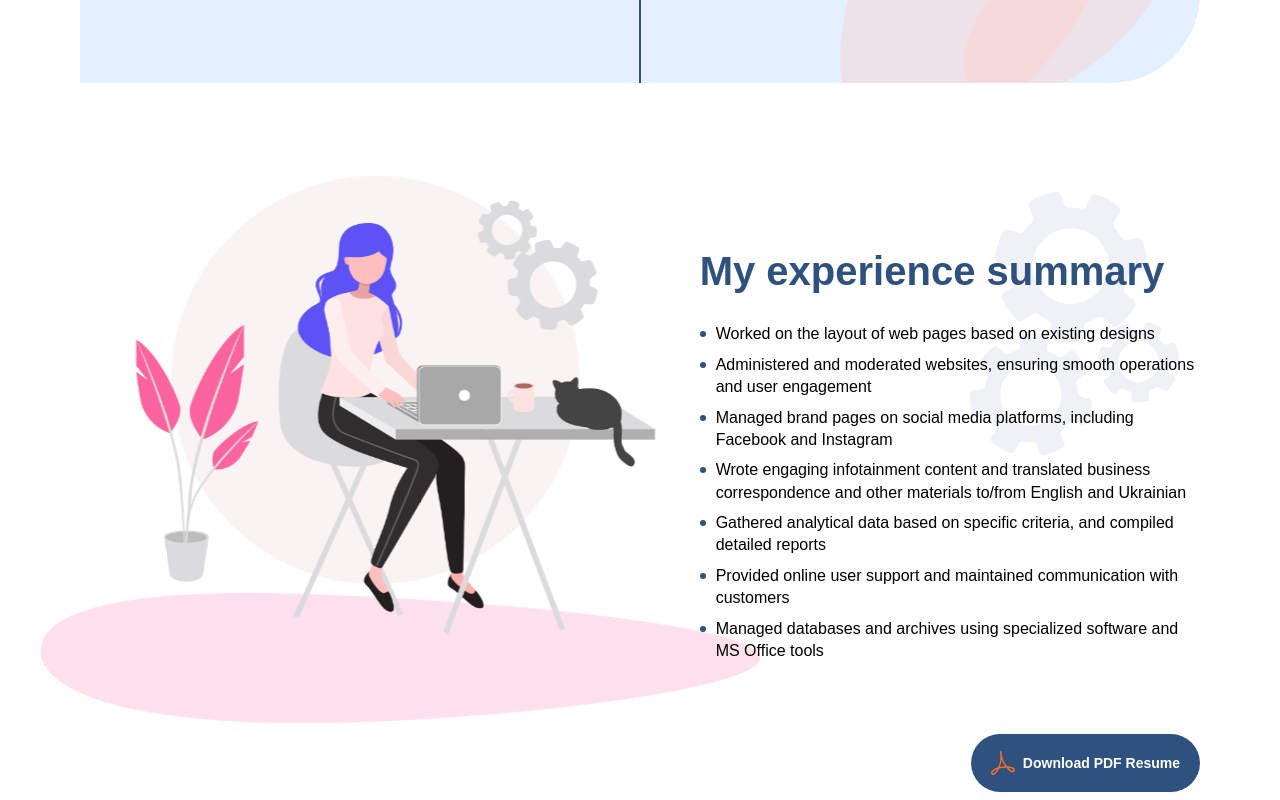
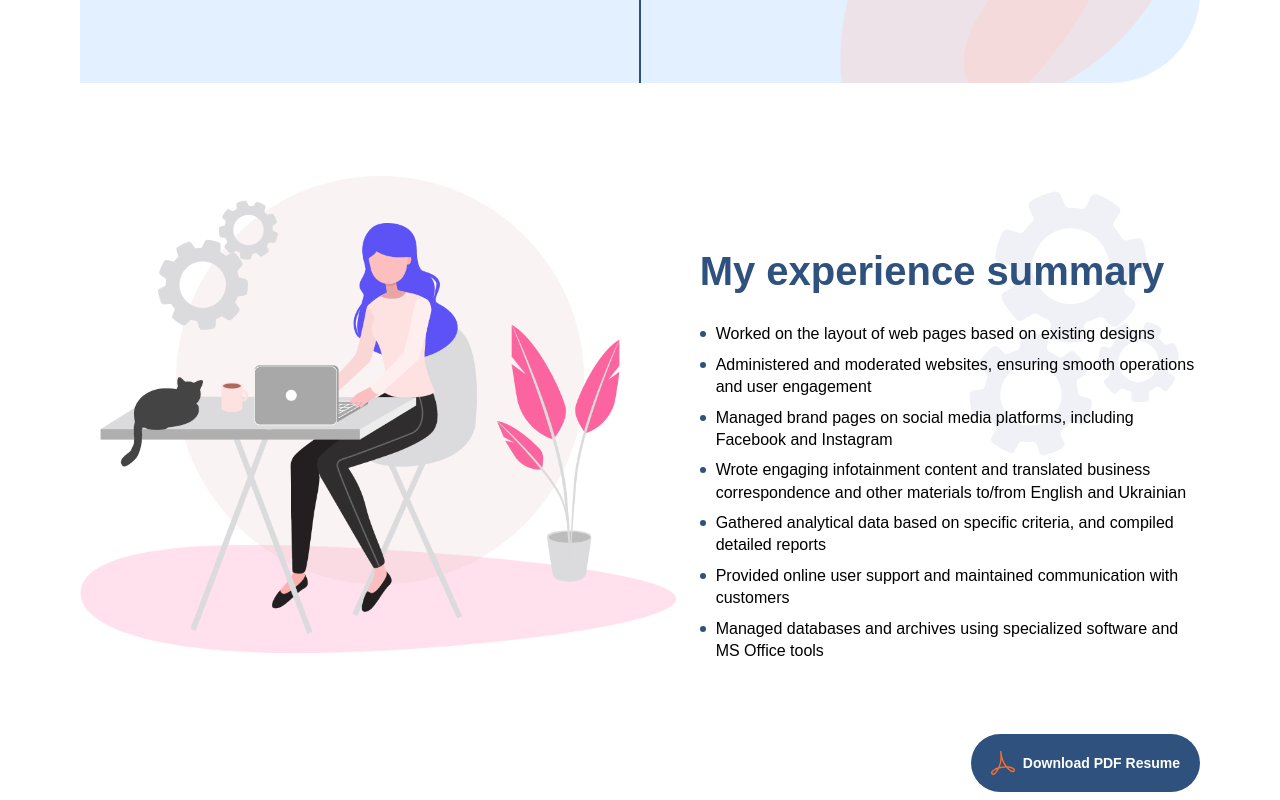
Before and after one commit to ev-indrik/my-portfolio, a React (Vite) app: page /about in a window 1280 px wide. Shown: the part 3220-4020 px from the top of the page. Built offline with nearby package versions, Linux system fonts and the light colour scheme.

Commit message:
feat: add HeroSection animation layout logic

```diff
--- a/src/App.scss
+++ b/src/App.scss
@@ -34,7 +34,7 @@ body {
     padding: 0 60px;
   }
 
-  @media screen and (max-width: 320px) {
+  @media screen and (max-width: 480px) {
     padding: 0 12px;
   }
 }
--- a/src/components/hero-section/HeroSection.scss
+++ b/src/components/hero-section/HeroSection.scss
@@ -54,6 +54,33 @@
     }
   }
 
+  .section-animation-wrapper {
+
+    .animation-wrapper {
+      position: relative;
+
+      .lottie-animation {
+      }
+
+      .animation-bg-img {
+        position: absolute;
+        bottom: 0;
+        left: 0;
+        z-index: -1;
+
+        img {
+        width: 100%;
+        height: 100%;
+        object-fit: contain;
+        }
+      }
+    }
+
+    @include mixins.lg-max {
+      align-content: center;
+    }
+  }
+
   .image-container {
     position: relative;
     overflow: visible;
--- a/src/components/hero-section/HeroSection.tsx
+++ b/src/components/hero-section/HeroSection.tsx
@@ -98,7 +98,7 @@ const HeroSection: FC<HeroSectionProps> = ({
         <div className={'hero-section-wrapper'} style={{paddingBottom: paddingBtm}}>
             <div className={'container'}>
 
-                {bgImg &&
+                {(bgImg && !animationSrc) &&
                     <div
                         className={'hero-section-bg-wrapper'}
                         style={isDesktop ? bgImg?.desktop : bgImg?.mobile}
@@ -114,7 +114,7 @@ const HeroSection: FC<HeroSectionProps> = ({
                     style={{paddingBottom: 16}}
                 >
                     <Col
-                        xxl={spanNumber} xl={spanNumber + 1} lg={spanNumber+1} md={spanNumber + 1} sm={20} xs={24}
+                        xxl={spanNumber} xl={spanNumber + 1} lg={spanNumber + 1} md={spanNumber + 1} sm={20} xs={24}
                         className={'texts-container'}
                         order={isReversed ? 2 : 1}
                     >
@@ -185,18 +185,37 @@ const HeroSection: FC<HeroSectionProps> = ({
                             // align={'bottom'}
                             style={{height: '100%', paddingBottom: isDesktop ? 0 : 42}}
                         >
-                            <div className={isImgMirrored ? 'image-container mirrored' : 'image-container'}
-                                 style={{paddingBottom: imgPaddingBottom}}>
-                                {imageSrc && <img src={imageSrc} alt={'illustration of developer'}/>}
+                            <div
+                                className={
+                                    animationSrc
+                                        ? "section-animation-wrapper"
+                                        : isImgMirrored
+                                            ? "image-container mirrored"
+                                            : "image-container"
+                                }
+                                style={{paddingBottom: imgPaddingBottom}}
+                            >
+                                {imageSrc && <img src={imageSrc} alt="illustration of developer"/>}
 
-                                {animationSrc &&
-                                    <Lottie
-                                        // lottieRef={lottieRef}
-                                        animationData={animationSrc}
-                                        loop
-                                        autoplay
-                                    />}
+                                {animationSrc && (
+                                    <div className={'animation-wrapper'}>
+                                        <Lottie
+                                            animationData={animationSrc}
+                                            loop
+                                            autoplay
+                                            className={'lottie-animation'}
+                                        />
+
+                                        {bgImg?.image && (
+                                            <div className={'animation-bg-img'}>
+                                                <img src={bgImg.image} alt={"abstract illustration"}/>
+                                            </div>
+                                        )}
+
+                                    </div>
+                                )}
                             </div>
+
                         </Row>
                     </Col>
                 </Row>
--- a/src/pages/about/About.tsx
+++ b/src/pages/about/About.tsx
@@ -12,7 +12,6 @@ import leaveHorizontalImg from '@/pages/about/assets/horizontal_leave.png'
 import {useNavigate} from "react-router";
 import ScrollToTop from "@/hoc/scroll-to-top/ScrollToTop";
 import {onPdfClick} from "@/components/download-pfd-btn/DownloadPdfBtn";
-import useIsMobile from "@/hook/useIsMobile";
 import useBreakpoint from "antd/es/grid/hooks/useBreakpoint";
 import WebsiteDivider from "@/components/website-divider/WebsiteDivider";
 
@@ -23,10 +22,9 @@ const About: FC = () => {
 
         const navigate = useNavigate()
         const onProjectsClick = () => navigate('/projects')
-        const isMobile = useIsMobile();
         const {xxl, xl, lg,} = useBreakpoint()
 
-        return isMobile ? (
+        return (
             <>
                 <HeroSection
                     mainTitle={sectionData.mainTitle}
@@ -41,41 +39,23 @@ const About: FC = () => {
                     }}
                 />
                 {!(xxl || xl || lg) && <div className={'container'} style={{marginTop: -60, marginBottom: -40}}>
-                    <WebsiteDivider />
+                    <WebsiteDivider/>
                 </div>
                 }
                 <HardSkills/>
                 <WorkExperience/>
-            </>
-        ) : (
-            <>
                 <HeroSection
-                    mainTitle={sectionData.mainTitle}
-                    description={sectionData.description}
-                    buttonText={sectionData.buttonText}
-                    imageSrc={imageSrc}
-                    onClick={onProjectsClick}
-                    bgImg={{
-                        image: bgImg,
-                        desktop: {width: '86%', right: '-175px', top: '-40px'},
-                        mobile: {width: '100%', bottom: 80, right: 0}
-                    }}
-                />
-                <HardSkills/>
-                {!(xxl || xl || lg) && <div className={'container'} style={{marginTop: -60, marginBottom: -40}}> </div>}
-                <WorkExperience/>
-                <HeroSection
-                    // spanNumber={9}
                     mainTitle={sectionDataExperience.mainTitle}
                     description={sectionDataExperience.description}
                     buttonText={sectionDataExperience.buttonText}
                     animationSrc={experienceAnimation}
                     animationBgSrc={gearsAnimation}
                     isReversed
-                    bgImg={{
-                        image: leaveHorizontalImg,
-                        desktop: {width: '60%', bottom: 100, left: 0}
-                    }}
+                    bgImg={{image: leaveHorizontalImg}}
+                    // bgImg={{
+                    //     image: leaveHorizontalImg,
+                    //     desktop: {width: '60%', bottom: 70, left: 0}
+                    // }}
                     isImgMirrored
                     svgType={"pdf"}
                     paddingBtm={90}
```
